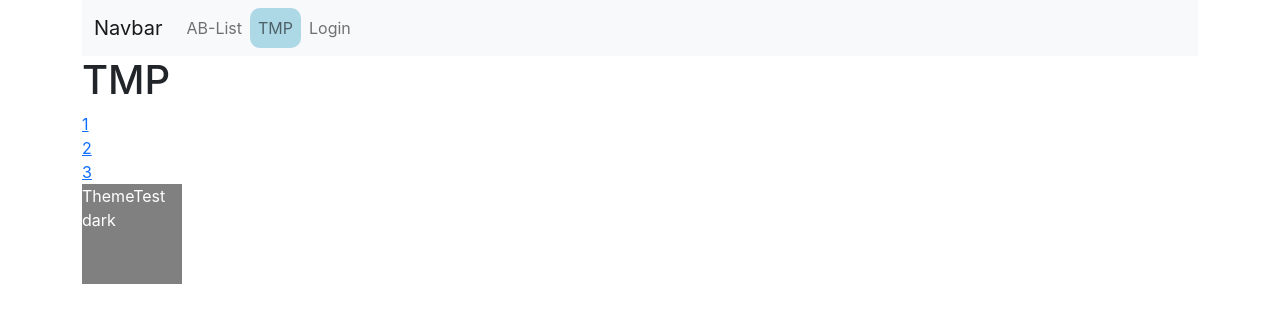
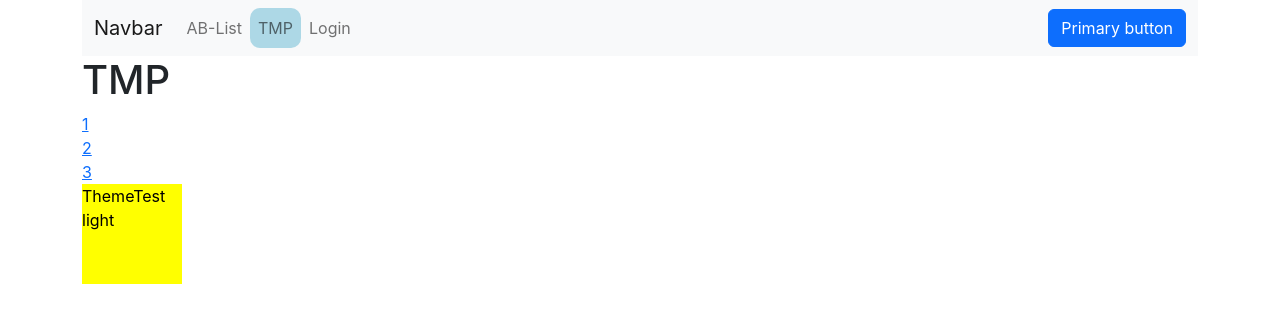
Before and after one commit to enchil/React-node1107, a React (Create React App) app: page /tmp in a window 1280 px wide. Shown: the top 322 px of the page. Built offline with nearby package versions, Linux system fonts and the light colour scheme.

Commit message:
toggle button

```diff
--- a/src/components/Navbar.js
+++ b/src/components/Navbar.js
@@ -1,4 +1,5 @@
 import { useLocation, Link } from 'react-router-dom'
+import ToggleButton from './ToggleButton'
 
 export default  function Navbar(params) {
     const location = useLocation()
@@ -38,7 +39,12 @@ export default  function Navbar(params) {
         <li className="nav-item">
           <Link className="nav-link" style={actives.login}  to="/login">Login</Link>
         </li>
+      </ul>
 
+      <ul className="navbar-nav  mb-2 mb-lg-0">
+        <li className="nav-item">
+            <ToggleButton statusIndex={0}/>
+        </li>
       </ul>
 
     </div>
--- /dev/null
+++ b/src/components/ToggleButton.js
@@ -0,0 +1,15 @@
+export default function ToggleButton({statusIndex}){
+    const classNames = ['btn']
+    console.log({statusIndex});
+    classNames.push(statusIndex ===0 ? 'btn-primary':'btn btn-outline-primary')
+    return (
+
+        <>
+            <button type="button" className={classNames.join(' ')}>Primary button</button>
+        </>
+    )
+}
+
+ToggleButton.defaultProps = {
+    statusIndex:0,
+}
--- a/src/contexts/ThemeContext.js
+++ b/src/contexts/ThemeContext.js
@@ -9,17 +9,18 @@ export const themes = {
     },
     light:{
         name:'light',
-        backgroundColor:'gray',
-        color:'white',
+        backgroundColor:'yellow',
+        color:'black',
     }
 }
 
 const ThemeContext = createContext({...themes.dark})
+//createContext({})也可以 預設值
 
 export default ThemeContext;
 
 export const ThemeContextProvider = function( {children}){
-    const [theme, setTheme] = useState(themes.dark)
+    const [theme, setTheme] = useState(themes.light)
     return(
         <ThemeContext.Provider value={{...theme, setTheme}}>
         {children}
```
